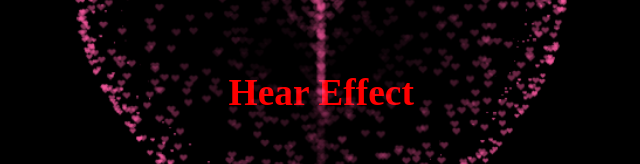
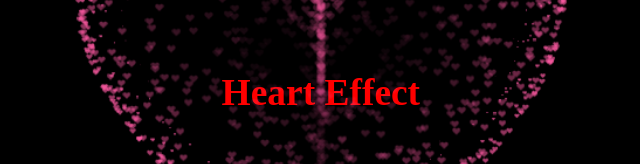
Before and after one commit to devhysterical/HeartEffect, a plain HTML site: page index.html in a window 1280 px wide. Shown: the part 308-472 px from the top of the page, without its empty margins (319-959 px from the left). Drawn offline with Linux system fonts and the light colour scheme.

Commit message:
Update index.html
Signed-off-by: Dev.Hysterical <108685211+devhysterical@users.noreply.github.com>

```diff
--- a/index.html
+++ b/index.html
@@ -8,7 +8,7 @@
     <title>Heart Effect</title>
   </head>
   <body>
-    <h1>Hear Effect</h1>
+    <h1>Heart Effect</h1>
     <div class="heart">
       <canvas id="pinkboard"></canvas>
     </div>
```
